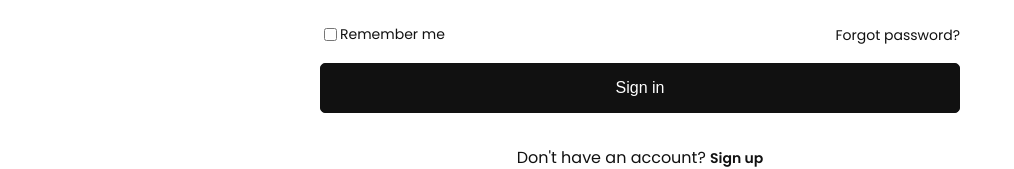
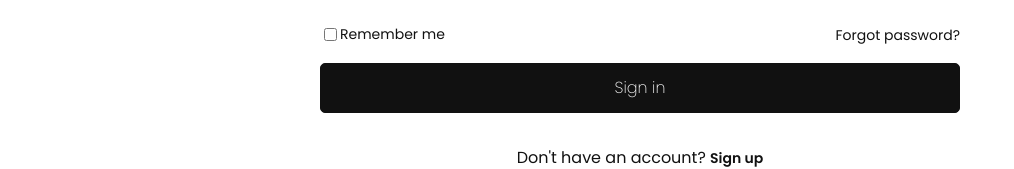
Before and after one commit to teresafranxman97/the-bodega, a React (Create React App) app: page /login in a window 1280 px wide. Shown: the part 432-601 px from the top of the page, without its empty margins (0-1014 px from the left). Built offline with nearby package versions, Linux system fonts and the light colour scheme.

Commit message:
Updated styles

```diff
--- a/src/styles/sections/LoginStyles.js
+++ b/src/styles/sections/LoginStyles.js
@@ -56,10 +56,15 @@ const Container = styled.div`
 	input[type="email"],
 	input[type="password"] {
 		padding: 15px;
-		font-family: "Poppins";
 		font-size: 16px;
 		border: 1px solid #dddddd;
 		border-radius: 5px;
+	}
+
+	input[type="email"],
+	input[type="password"],
+	input[type="submit"] {
+		font-family: poppins;
 	}
 
 	.form-content {
@@ -89,7 +94,7 @@ const Container = styled.div`
 	}
 
 	input[type="submit"] {
-		padding: 15px;
+		height: 50px;
 		background: #111111;
 		color: white;
 		border: 1px solid #111111;
@@ -97,6 +102,7 @@ const Container = styled.div`
 		font-size: 16px;
 		cursor: pointer;
 		width: 100%;
+		font-weight: 200;
 	}
 
 	@media screen and (max-width: 1024px) {
--- a/src/styles/sections/SignupStyles.js
+++ b/src/styles/sections/SignupStyles.js
@@ -47,18 +47,22 @@ const Container = styled.div`
 		margin-bottom: 0.5rem;
 	}
 
-	input[type="text"],
 	input[type="email"],
 	input[type="password"] {
 		padding: 15px;
-		font-family: "Poppins";
 		font-size: 16px;
 		border: 1px solid #dddddd;
 		border-radius: 5px;
 	}
 
+	input[type="email"],
+	input[type="password"],
 	input[type="submit"] {
-		padding: 15px;
+		font-family: poppins;
+	}
+
+	input[type="submit"] {
+		height: 50px;
 		background: #111111;
 		color: white;
 		border: 1px solid #111111;
@@ -66,6 +70,7 @@ const Container = styled.div`
 		font-size: 16px;
 		cursor: pointer;
 		width: 100%;
+		font-weight: 200;
 	}
 
 	label {
```
Also changed, not shown: 1 other file (tests, documents, lock files or other folders).
